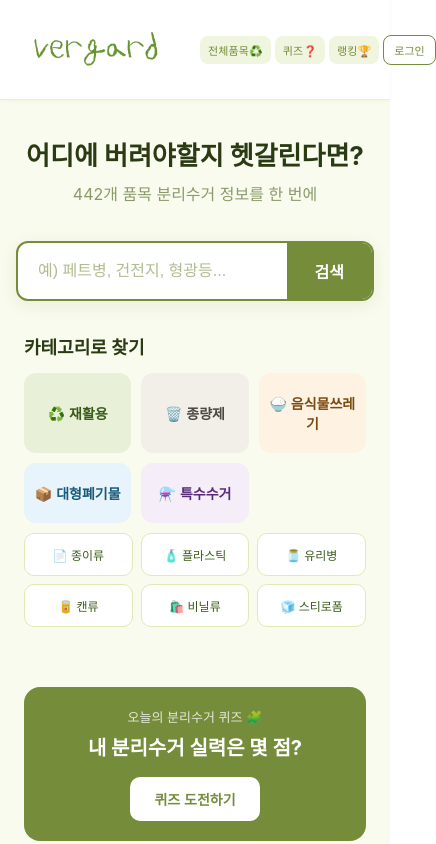
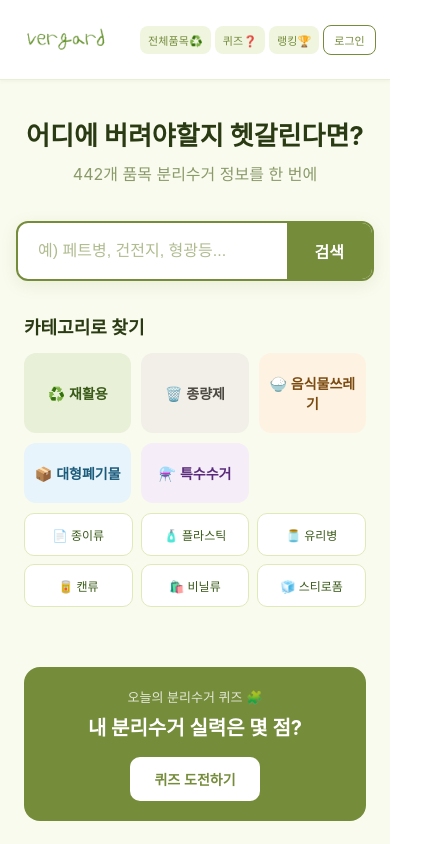
Before and after one commit to Vistablue/vergard-front, a React (Create React App) app: page / in a window 390 px wide. Shown: the whole page, 436 px wide, since content can reach past the window. Built offline with nearby package versions, Linux system fonts and the light colour scheme.

Commit message:
edit navbar logo,button2

```diff
--- a/src/components/Navbar.css
+++ b/src/components/Navbar.css
@@ -135,7 +135,8 @@
         top: 0;
         z-index: 100;
         padding: 0 16px;
-        height: 100px;
+        height: 80px;
+        overflow-x: hidden;
     }
 
     .navbar-slogan {
@@ -143,7 +144,7 @@
     }
 
     .navbar-logo {
-        height: 160px;
+        height: 100px;
     }
 
     .navbar-center {
--- a/src/index.css
+++ b/src/index.css
@@ -17,3 +17,9 @@ code {
   font-family: source-code-pro, Menlo, Monaco, Consolas, 'Courier New',
     monospace;
 }
+
+html,
+body {
+  overflow-x: hidden;
+  width: 100%;
+}
```
